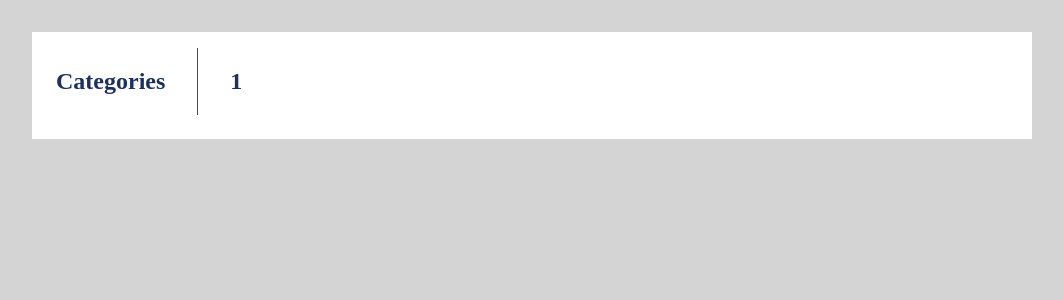
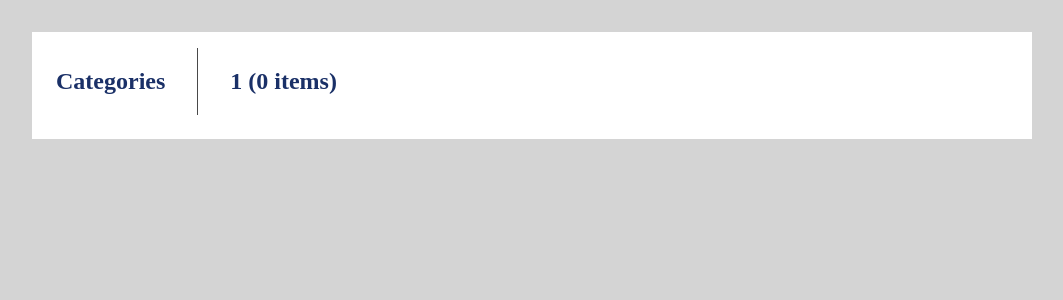
Before and after one commit to aviaryan/ud-catalog, a Flask app: page /catalog/1 in a window 1280 px wide. Shown: the part 69-369 px from the top of the page, without its empty margins (108-1171 px from the left). Run offline with Flask 2, Linux system fonts and the light colour scheme; data that the repository does not hold is empty.

Commit message:
show count in category

```diff
--- a/catalog/templates/category.html
+++ b/catalog/templates/category.html
@@ -1,6 +1,6 @@
 {% extends "home.html" %}
 {% block rightside %}
-	<h2>{{ category }}</h2>
+	<h2>{{ category }} ({{ items|length }} items)</h2>
 	{% for i in items %}
 		<a class="block-link" href="">{{ i.title }}</a>
 	{% endfor %}
```
